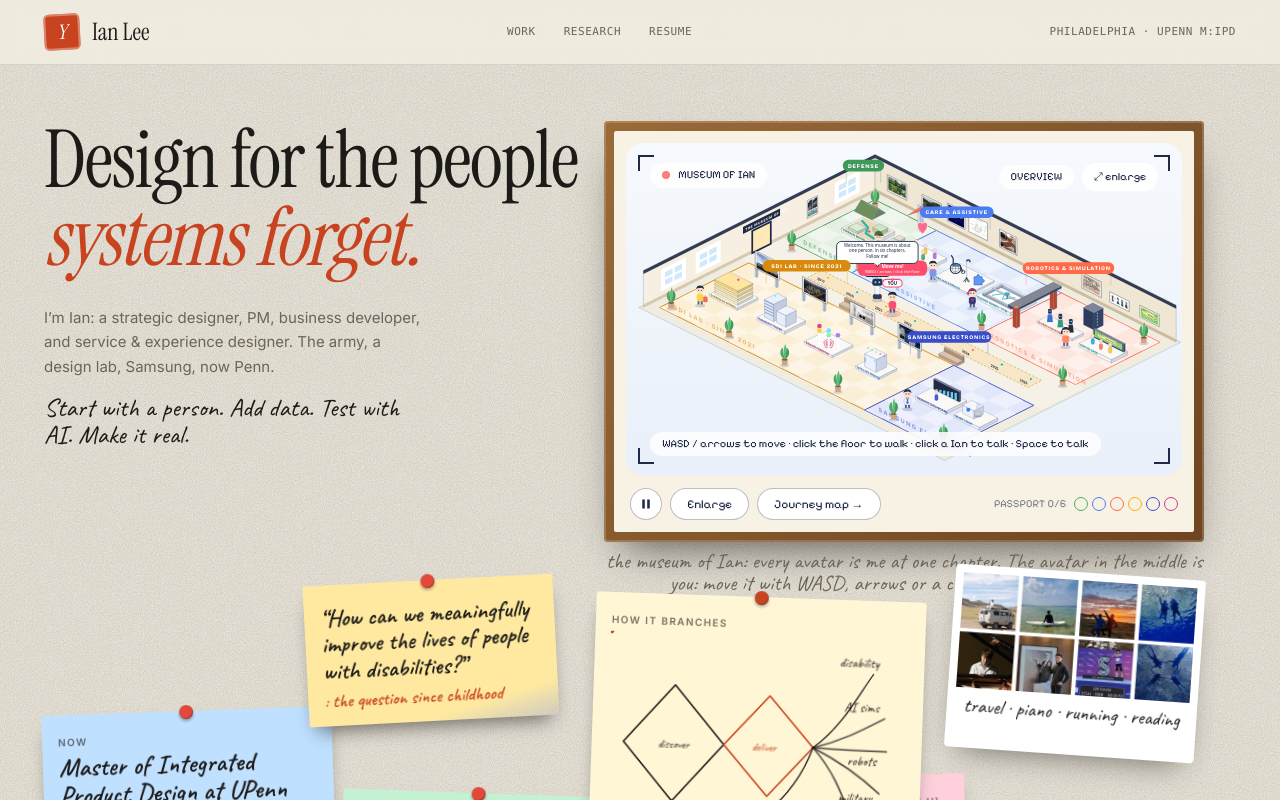
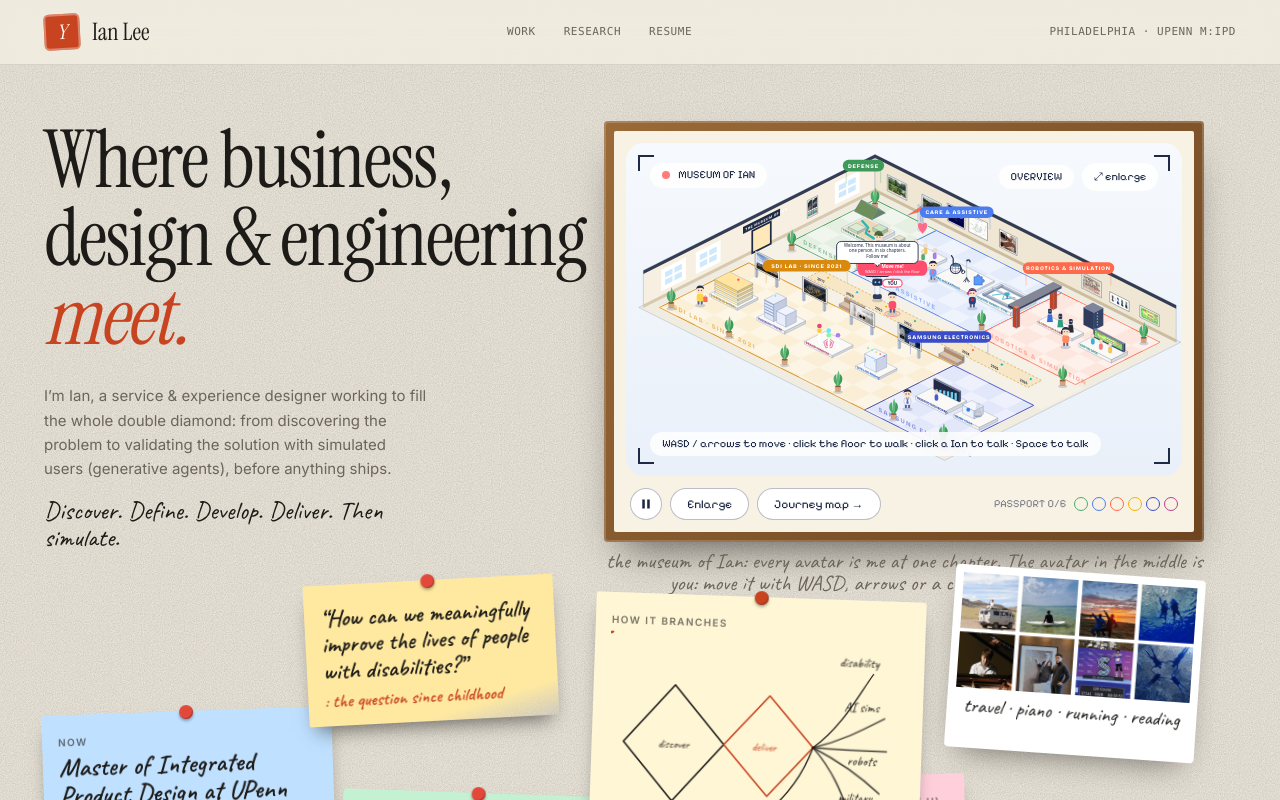
Before and after one commit to idealist-yun/portfolio-website, a Next.js app: page / in a window 1280 px wide. Built offline with nearby package versions, Linux system fonts and the light colour scheme.

Commit message:
Hero: where business, design & engineering meet; fill the whole double diamond

```diff
--- a/src/components/concept/MuseumHome.tsx
+++ b/src/components/concept/MuseumHome.tsx
@@ -173,13 +173,13 @@ export default function MuseumHome({ preview = false }: { preview?: boolean }) {
         <Stage>
         <div className="relative md:min-h-[820px]">
           <h1 className="relative z-[5] max-w-[22ch] font-[family-name:var(--font-instrument)] text-[clamp(2.5rem,10vw,4rem)] leading-[0.98] tracking-[-0.02em] md:max-w-[560px] md:text-[80px]">
-            Design for the people <em style={{ color: RED }}>systems forget.</em>
+            Where business, design &amp; engineering <em style={{ color: RED }}>meet.</em>
           </h1>
           <p className="relative z-[5] mt-6 max-w-sm text-[15px] leading-relaxed md:mt-7" style={{ color: MUTED }}>
-            I&rsquo;m Ian: a strategic designer, PM, business developer, and service &amp; experience designer. The army, a design lab, Samsung, now Penn.
+            I&rsquo;m Ian, a service &amp; experience designer working to fill the whole double diamond: from discovering the problem to validating the solution with simulated users (generative agents), before anything ships.
           </p>
           <p className="relative z-[5] mt-4 max-w-sm font-[family-name:var(--font-hand)] text-[1.6rem] leading-[1.05]" style={{ color: INK }}>
-            Start with a person. Add data. Test with AI. Make it real.
+            Discover. Define. Develop. Deliver. Then simulate.
           </p>
 
           <div className="mt-10 grid gap-5 sm:grid-cols-2 md:mt-0 md:block">
```
